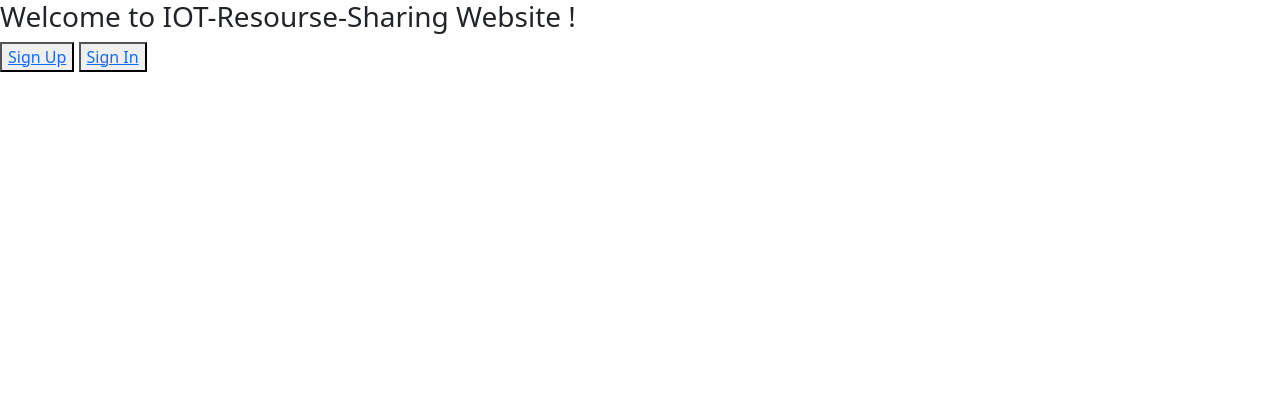
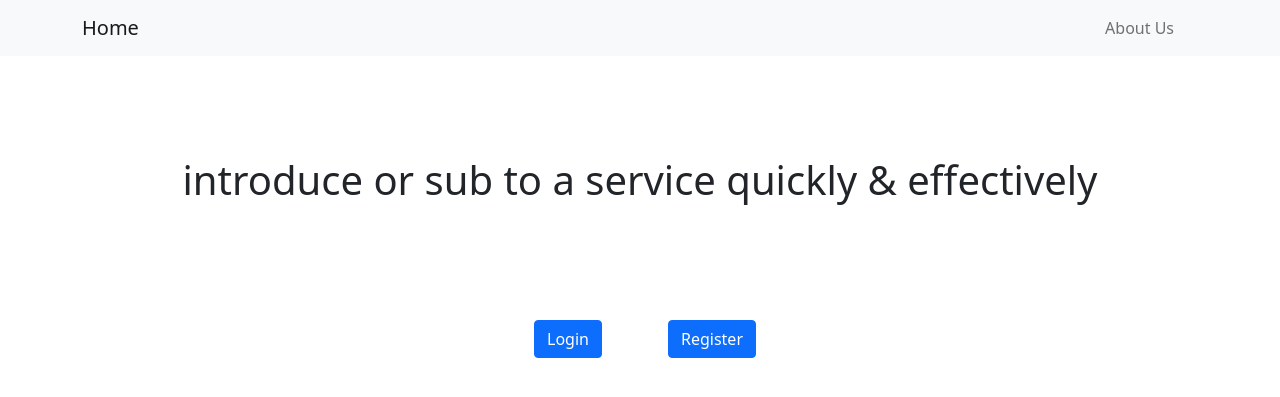
Before and after one commit to NIMSQ/Phase_2, a Django app: page / in a window 1280 px wide. Shown: the top 397 px of the page. Run offline with Django 5.2, Linux system fonts and the light colour scheme; some libraries are stand-ins or nearby versions.

Commit message:
add about us interface and do some changes on index

```diff
--- a/authentication/templates/index.html
+++ b/authentication/templates/index.html
@@ -7,24 +7,75 @@
     <!-- Bootstrap for styling (optional) -->
     <link href="https://cdn.jsdelivr.net/npm/bootstrap@5.1.3/dist/css/bootstrap.min.css" rel="stylesheet">
 </head>
+<style>
+  body{
+    background-image: url('');
+    background-repeat: no-repeat;
+    background-attachment: fixed;
+    background-size: 100% 100%;
+  }
+  .center{
+
+    margin-top: 100px;
+    display: flex;
+    justify-content: center;
+    align-items: center;
+  }
+</style>
 <body>
 
+  <nav class="navbar navbar-expand-lg navbar-light bg-light">
+    <div class = "container">
+    <a class="navbar-brand" >Home</a>
+    <button class="navbar-toggler" type="button" data-toggle="collapse" data-target="#navbarNav" aria-controls="navbarNav" aria-expanded="false" aria-label="Toggle navigation">
+      <span class="navbar-toggler-icon"></span>
+    </button>
+    <div class="collapse navbar-collapse" id="navbarNav">
+      <ul class="navbar-nav ms-auto">
+        <li class="nav-item active">
+          <a class="nav-link" href="/AboutUs">About Us </a>
+        </li>
+        <li class="nav-item">
+          <a class="nav-link" href="#"></a>
+        </li>
 
-  <!-- Display messages -->
+
+
+      </ul>
+    </div>
+</div>
+  </nav>
+  <h1 class="center">introduce or sub to a service quickly & effectively</h1>
+  <div class="container center">
+
+    <div class ="row">
+      <div class="col-6">
+        <p class = "p-3 fs-5">  <a class="btn btn-primary" href="#" role="button">Login</a><p>
+        </div>
+      <div class="col-6">
+       <p class = "p-3 fs-5"> <a class="btn btn-primary" href="#" role="button">Register</a></p>
+        </div>
+
+    </div>
+
+     </div>
+
+
+  <!-- Display messages
   {% for message in messages %}
     <div class="alert alert-{{ message.tags }} alert-dismissible fade show" role="alert">
       <strong>Message:</strong> {{ message }}
       <button type="button" class="close" data-bs-dismiss="alert" aria-label="Close"></button>
     </div>
     {% endfor %}
-
+  -->
   <!-- the code above I dont no what the bifit of it -->
 
-  <h3>Welcome to IOT-Resourse-Sharing Website !</h3>
+
 
 
   <!-- Check if user is authenticated -->
-  {% if user.is_authenticated %}
+  <!--{% if user.is_authenticated %}
     <h3>Hello {{ fname }}</h3>
     <h4>You are successfully logged in.</h4>
     <button type="button"><a href="/signout">Signout</a></button>
@@ -34,7 +85,7 @@
     <button type="button"><a href="/signup">Sign Up</a></button>
     <button type="button"><a href="/signin">Sign In</a></button>
   {% endif %}
-
+  -->
   <!-- Optional: Bootstrap JS and Popper.js for dismissable alerts -->
   <script src="https://cdn.jsdelivr.net/npm/@popperjs/core@2.10.2/dist/umd/popper.min.js"></script>
   <script src="https://cdn.jsdelivr.net/npm/bootstrap@5.1.3/dist/js/bootstrap.min.js"></script>
--- a/authentication/urls.py
+++ b/authentication/urls.py
@@ -6,5 +6,7 @@ urlpatterns = [
     path('signup',views.signup, name='signup'),
     path('signin',views.signin, name='signin'),
     path('signout',views.signout, name='signout'),
-    path('offer',views.offer, name = 'offer')
+    path('offer',views.offer, name = 'offer'),
+        path('AboutUs',views.AboutUs, name = 'AboutUs')
+
 ]
--- a/authentication/views.py
+++ b/authentication/views.py
@@ -80,3 +80,7 @@ def signout(request):
 def offer(request):
 
     return render(request, 'offer.html')
+
+
+def AboutUs(request):
+    return render(request, 'AboutUs.html')
```
Also changed, not shown: authentication/templates/AboutUs.html (added, +67 -0 lines).
